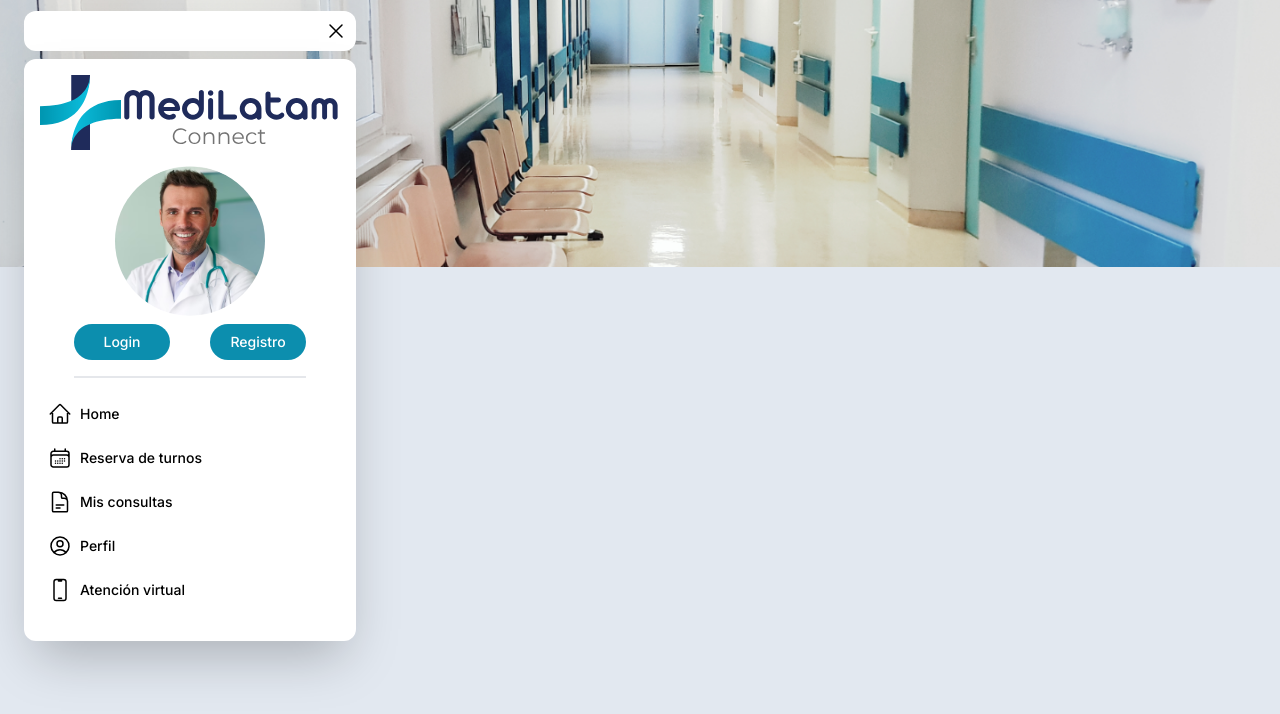
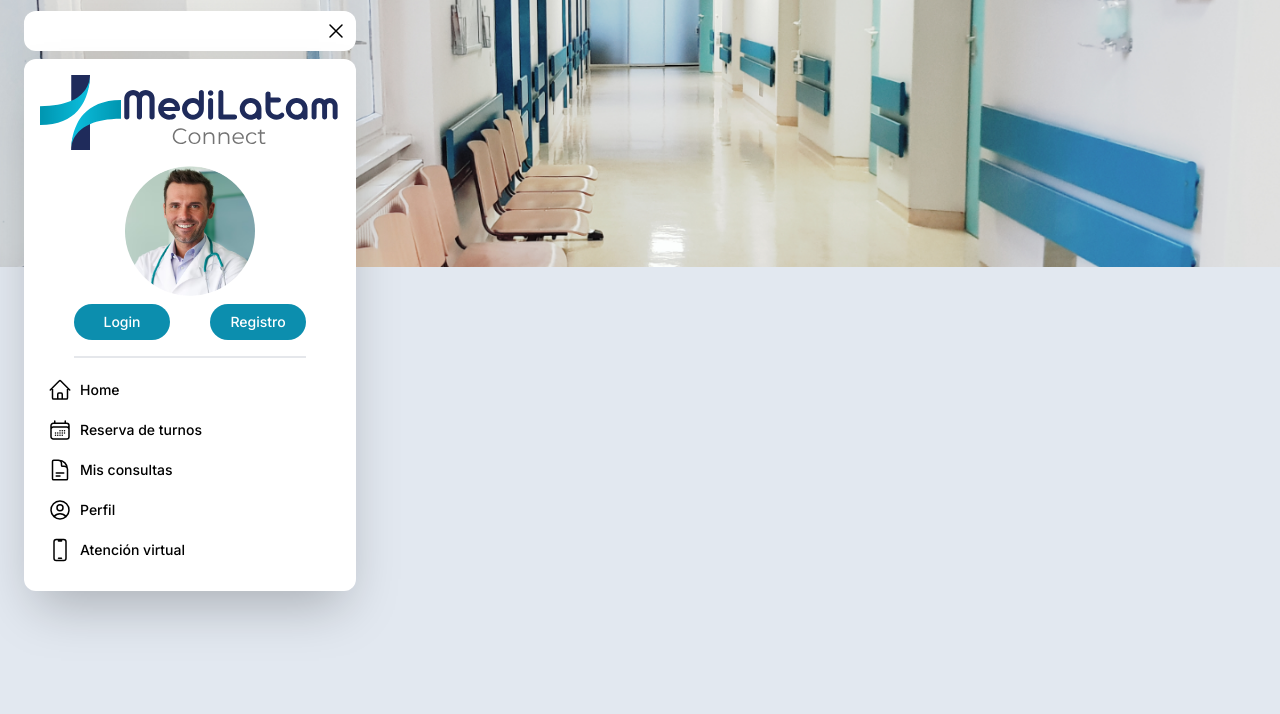
Before and after one commit to GarciaFernando/c17-49-n-java, a Next.js app in the folder frontend/: page / in a window 1280 px wide. Shown: the top 714 px of the page. Built offline with nearby package versions, Linux system fonts and the light colour scheme.

Commit message:
fix: navbar avatar

```diff
--- a/frontend/app/ui/layout/Navbar.tsx
+++ b/frontend/app/ui/layout/Navbar.tsx
@@ -27,7 +27,7 @@ export const Navbar = () => {
                 <button onClick={toggleNavbar}><Bars3Icon className={`w-6 hover:text-white rounded hover:bg-mlt-600 transition-colors duration-300 ${isNavbarVisible ? "hidden" : ""}`} /></button>
                 <button onClick={toggleNavbar}><XMarkIcon className={`w-6 hover:text-white rounded hover:bg-mlt-600 transition-colors duration-300 ${isNavbarVisible ? "" : "hidden "}`} /></button>
             </div >
-            <section className={`fixed flex-col rounded-xl w-[300px] h-[550px] mr-10 overflow-hidden hidden p-4 ml-6 -mt-52 bg-white shadow-2xl box-content md:flex transition-transform duration-500 transform
+            <section className={`fixed flex-col rounded-xl w-[300px] h-[500px] mr-10 overflow-hidden hidden p-4 ml-6 -mt-52 bg-white shadow-2xl box-content md:flex transition-transform duration-500 transform
             ${isNavbarVisible ? 'translate-x-0' : '-translate-x-96 fixed'}`}>
                 <header>
                     <Image
@@ -38,20 +38,20 @@ export const Navbar = () => {
                     />
                 </header>
                 <div className="flex flex-col space-y-2 items-center mt-4">
-                    <ImagenAvatar imagen={'/imageProfile/avatar.png'} width={150} height={150} />
+                    <ImagenAvatar imagen={'/imageProfile/avatar.png'} width={130} height={130} />
                     <div className="flex space-x-10 pb-4  border-b-2">
                         <BotonPrincipal name={"Login"} />
                         <BotonPrincipal name={"Registro"} />
                     </div>
                 </div>
-                <nav className="flex flex-col space-x-0 -space-y-1 w-full mt-3">
+                <nav className="flex flex-col space-x-0 -space-y-2 w-full mt-2">
                     {links.map((link) => {
                         const LinkIcon = link.icon;
                         return (
                             <Link
                                 key={link.name}
                                 href={link.href}
-                                className="flex h-[48px] grow items-center justify-start gap-2 rounded-md p-2 text-sm font-medium hover:bg-mlt-600 group hover:text-white"
+                                className="flex h-[48px] grow items-center justify-start gap-2 rounded-md px-2 text-sm font-medium hover:bg-mlt-600 group hover:text-white"
                             >
                                 <LinkIcon className="w-6" />
                                 <p>{link.name}</p>
```
